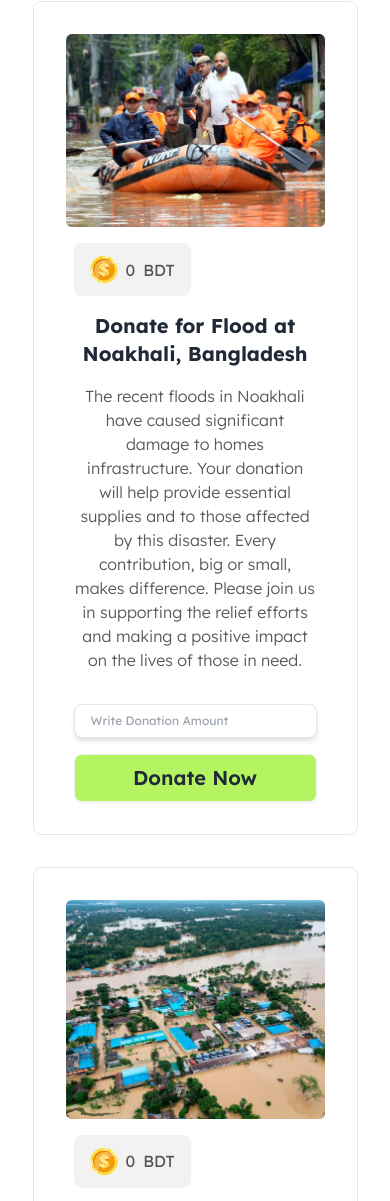
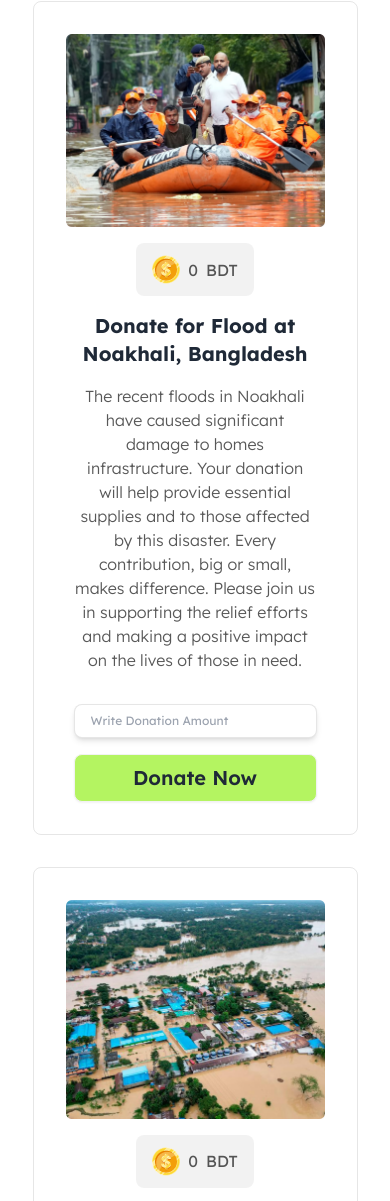
Before and after one commit to monakaka/donation-with-js, a plain HTML site: page index.html in a window 390 px wide. Shown: the part 259-1460 px from the top of the page. Drawn offline with nearby package versions, Linux system fonts and the light colour scheme.

Commit message:
responsive bug fix

```diff
--- a/index.html
+++ b/index.html
@@ -53,11 +53,13 @@
             <div class="md:flex gap-8 border border-[#1111111A] rounded-lg p-8">
                 <img class="mx-auto md md:mx-0" src="./assets/noakhali.png" alt="">
                 <div class="flex flex-col mx-2 md:mx-0 text-center md:text-start space-y-4">
+                    <div class="flex justify-center md:justify-start">
                         <p
-                        class="flex items-center md:justify-start mt-4 md:mt-0 gap-2 text-[#111111B3] bg-[#1111110D] py-3 px-4 rounded-lg w-fit">
+                            class="flex items-center mt-4 md:mt-0 gap-2 text-[#111111B3] bg-[#1111110D] py-3 px-4 rounded-lg w-fit">
                             <img class="" src="./assets/coin.png" alt="">
                             <span id="noakhali-donation-money">0</span> <span>BDT</span>
                         </p>
+                    </div>
                     <h2 id="noakhali-title" class=" font-bold text-xl">Donate for Flood at Noakhali, Bangladesh</h2>
                     <p class="font-light text-[#111111B3] pb-4">The recent floods in Noakhali have caused significant
                         damage
@@ -80,11 +82,13 @@
             <div class="md:flex gap-8 border border-[#1111111A] rounded-lg p-8">
                 <img class="mx-auto md md:mx-0" src="./assets/feni.png" alt="">
                 <div class="flex flex-col mx-2 md:mx-0 text-center md:text-start space-y-4">
+                    <div class="flex justify-center md:justify-start">
                         <p
                             class="flex items-center md:justify-start mt-4 md:mt-0 gap-2 text-[#111111B3] bg-[#1111110D] py-3 px-4 rounded-lg w-fit">
                             <img class="" src="./assets/coin.png" alt="">
                             <span id="feni-donation-money">0</span> <span>BDT</span>
                         </p>
+                    </div>
                     <h2 id="feni-title" class="font-bold text-xl">Donate for Flood Relief in Feni,Bangladesh</h2>
                     <p class="font-light text-[#111111B3] pb-4">The recent floods in Feni have devastated local
                         communities, leading to severe disruption and loss. Your generous
@@ -107,11 +111,13 @@
             <div class="md:flex gap-8 border border-[#1111111A] rounded-lg p-8">
                 <img class="mx-auto md:mx-0" src="./assets/quota-protest.png" alt="">
                 <div class="flex flex-col mx-2 md:mx-0 text-center md:text-start space-y-4">
+                    <div class="flex justify-center md:justify-start">
                         <p
                             class="flex items-center md:justify-start mt-4 md:mt-0 gap-2 text-[#111111B3] bg-[#1111110D] py-3 px-4 rounded-lg w-fit">
                             <img class="" src="./assets/coin.png" alt="">
                             <span id="quota-donation-money">0</span> <span>BDT</span>
                         </p>
+                    </div>
                     <h2 id="quota-title" class="font-bold text-xl">Aid for Injured in the Quota Movement</h2>
                     <p class="font-light text-[#111111B3] pb-4">The recent Quota movement has resulted in numerous
                         injuries and significant hardship for many individuals. Your support
```
Lines whose indentation alone changed are shown as unchanged.
